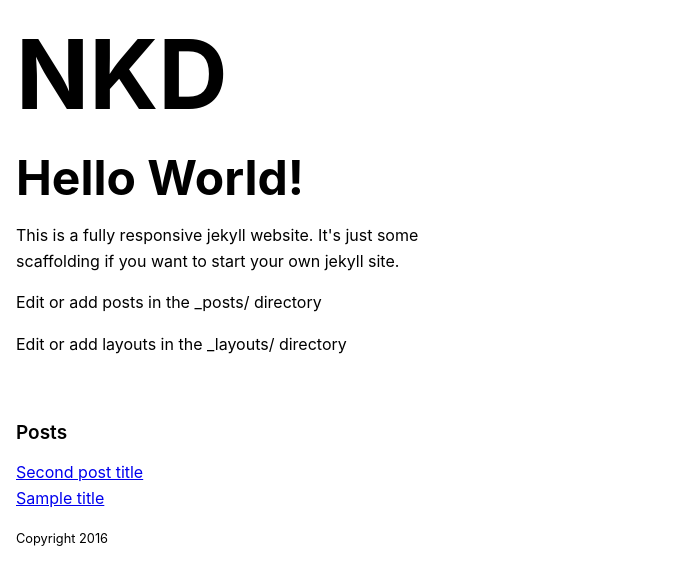
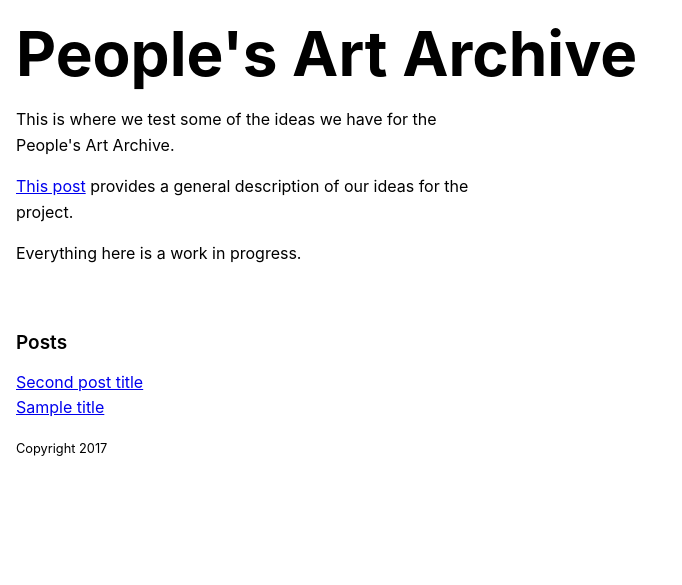
Before and after one commit to peoplesartarchive/static-pieces, a Jekyll site: the page built from index.html, in a window 1280 px wide. Shown: the top 585 px of the page, without its empty margins (0-682 px from the left). Built offline with Jekyll 4.4.1, drawn with Linux system fonts in a browser that asks for light colours.

Commit message:
Update copy in landing page

```diff
--- a/index.html
+++ b/index.html
@@ -3,11 +3,13 @@ layout: default
 ---
 
 <main class="pa3">
-  <h1 class="f1 mt0 mb3">NKD</h1>
-  <h2 class="f3 mt0 mb0">Hello World!</h2>
-  <p class="measure lh-copy">This is a fully responsive jekyll website. It's just some scaffolding  if you want to start your own jekyll site.</p>
-  <p class="measure lh-copy">Edit or add posts in the _posts/ directory</p>
-  <p class="measure lh-copy">Edit or add layouts in the _layouts/ directory</p>
+  <h1 class="f2 mt0 mb3">People's Art Archive</h1>
+  <p class="measure lh-copy">This is where we test some of the ideas we have for the People's Art Archive.</p>
+  <p class="measure lh-copy">
+    <a href="http://blog.marionzualo.com/the-elements-of-the-eternal-peoples-art-archive/">This post</a>
+    provides a general description of our ideas for the project.
+  </p>
+  <p class="measure lh-copy">Everything here is a work in progress.</p>
 </main>
 <footer class="pa3">
 {% if site.posts %}
@@ -22,5 +24,5 @@ layout: default
     {% endfor %}
   </ul>
 {% endif %}
-<small>Copyright 2016</small>
+<small>Copyright 2017</small>
 </footer>
```
